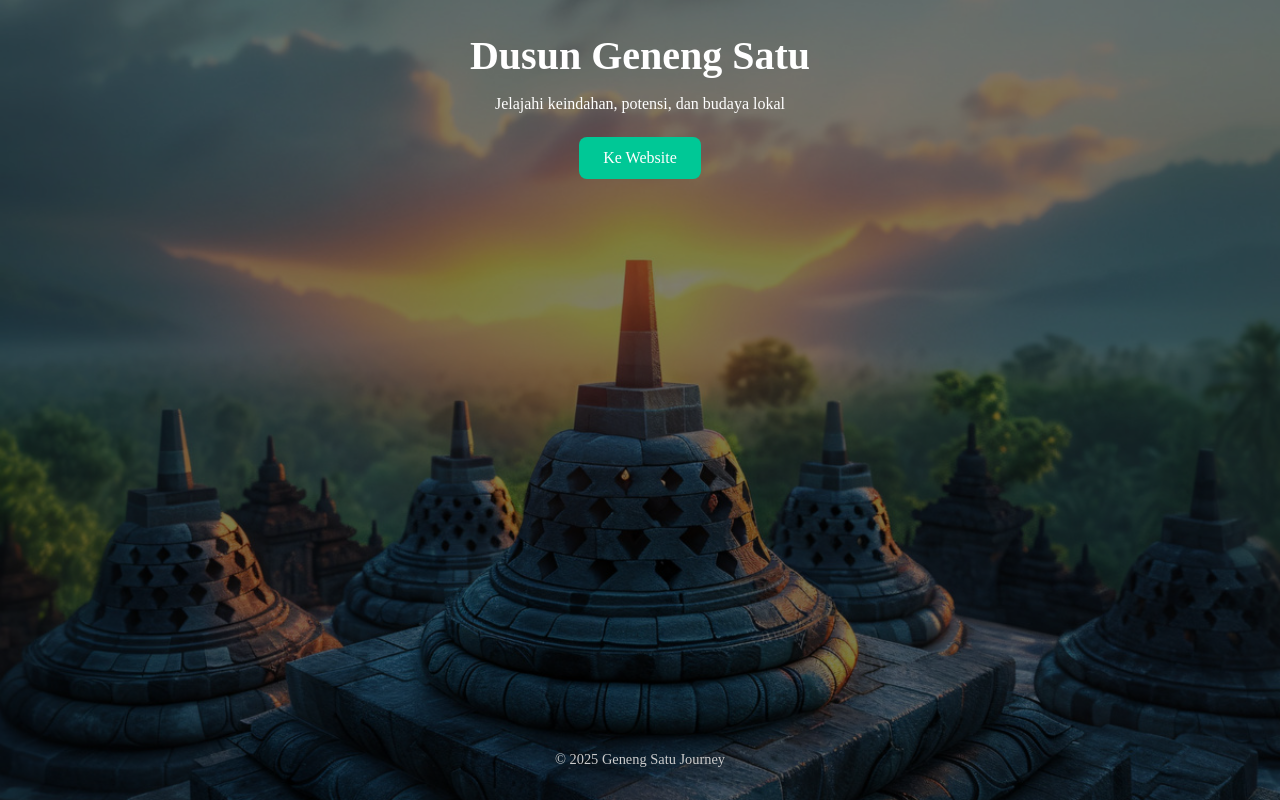
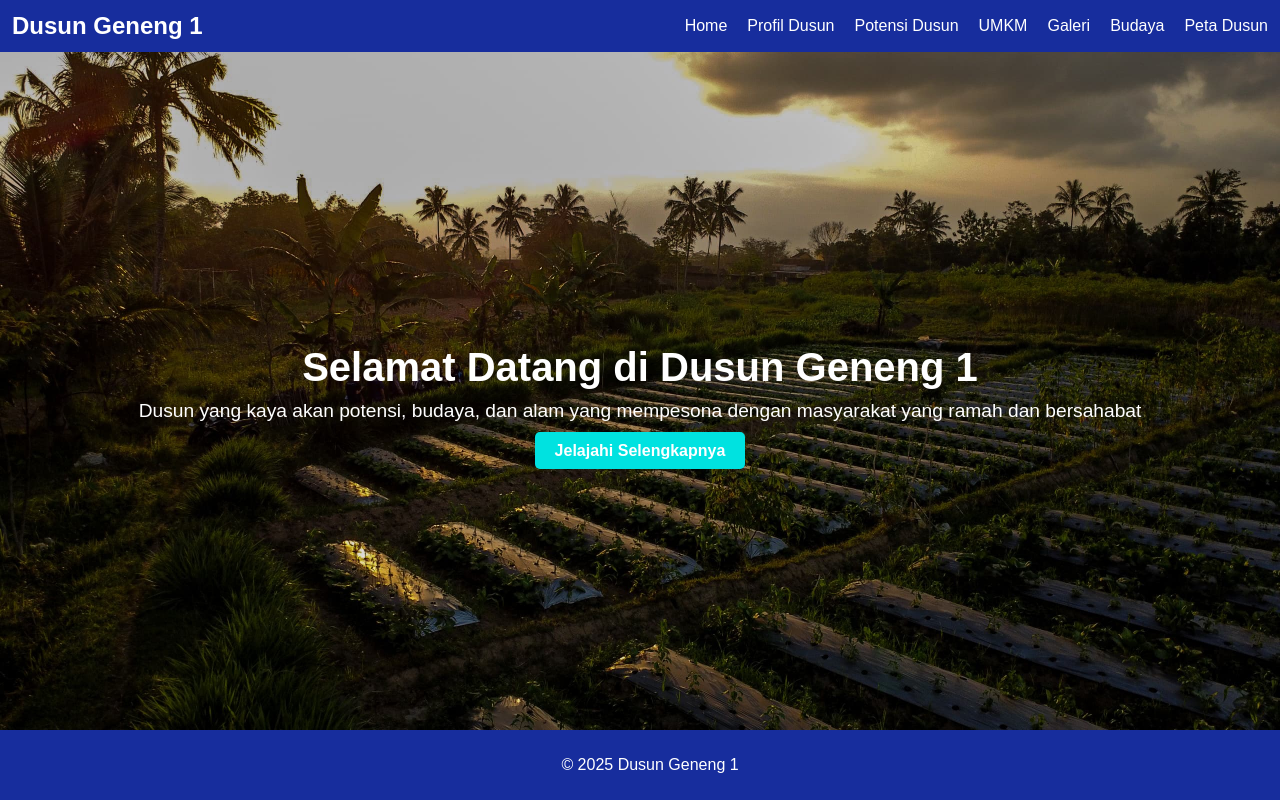
Before and after one commit to Natanmontilalu/profilegenengsatu_, a plain HTML site: page index.html in a window 1280 px wide. Drawn offline with Linux system fonts and the light colour scheme.

Commit message:
update ui

```diff
--- a/index.html
+++ b/index.html
@@ -1,26 +1,42 @@
 <!DOCTYPE html>
 <html lang="id">
 <head>
-  <link rel="stylesheet" href="style.css" />
-  <meta charset="UTF-8" />
-  <meta name="viewport" content="width=device-width, initial-scale=1.0" />
-  <title>Dusun Geneng Satu</title>
+    <meta charset="UTF-8">
+    <meta name="viewport" content="width=device-width, initial-scale=1.0">
+    <title>Dusun Geneng 1</title>
+    <link rel="stylesheet" href="style.css">
 </head>
 <body>
-  <div class="background">
-    <div class="overlay">
-      <header>
-        <h1>Dusun Geneng Satu</h1>
-        <p>Jelajahi keindahan, potensi, dan budaya lokal</p>
-      </header>
-      <section class="cta">
-        <a href="tentangdusun.html" class="btn">Ke Website</a>
-      </section>
+    <!-- Header -->
+    <header>
+        <div class="logo">
+            <h1>Dusun Geneng 1</h1>
+        </div>
+        <nav>
+            <ul>
+                <li><a href="index.html">Home</a></li>
+                <li><a href="profil.html">Profil Dusun</a></li>
+                <li><a href="potensidusun.html">Potensi Dusun</a></li>
+                <li><a href="umkm.html">UMKM</a></li>
+                <li><a href="galeri.html">Galeri</a></li>
+                <li><a href="budaya.html">Budaya</a></li>
+                <li><a href="peta.html">Peta Dusun</a></li>
+            </ul>
+        </nav>
+    </header>
 
-      <footer>
-        <p>&copy; 2025 Geneng Satu Journey</p>
-      </footer>
-    </div>
-  </div>
+    <!-- Hero Section -->
+    <section class="hero">
+        <div class="hero-content">
+            <h2>Selamat Datang di Dusun Geneng 1</h2>
+            <p>Dusun yang kaya akan potensi, budaya, dan alam yang mempesona dengan masyarakat yang ramah dan bersahabat</p>
+            <a href="dashboard.html" class="btn">Jelajahi Selengkapnya</a>
+        </div>
+    </section>
+
+    <!-- Footer -->
+    <footer>
+        <p>&copy; 2025 Dusun Geneng 1</p>
+    </footer>
 </body>
 </html>
--- a/script.js
+++ b/script.js
@@ -0,0 +1,3 @@
+window.onload = function() {
+    alert("Selamat Datang di Website Dusun Geneng 1");
+};
--- a/style.css
+++ b/style.css
@@ -1,70 +1,106 @@
-/* Reset dasar */
-* {
+/* General Styles */
+body {
+    font-family: Arial, sans-serif;
     margin: 0;
     padding: 0;
     box-sizing: border-box;
 }
 
-/* Background full screen */
-.background {
-  background-image: url("image/magelang.jpg");
-  background-size: cover;
-  background-position: center;
-  min-height: 100vh;
-  position: relative;
+header {
+    display: flex;
+    justify-content: space-between;
+    align-items: center;
+    padding: 12px;
+    background-color: #172d9d;
+    color: white;
 }
 
-/* Overlay agar teks terbaca */
-.overlay {
-  background-color: rgba(0, 0, 0, 0.5); /* efek gelap transparan */
-  min-height: 100vh;
+header .logo h1 {
+    margin: 0;
+    font-size: 1.5em;
+}
+
+nav ul {
+    list-style: none;
+    margin: 0;
+    padding: 0;
+    display: flex;
+}
+
+nav ul li {
+    margin-left: 20px;
+}
+
+nav ul li a {
     color: white;
+    text-decoration: none;
+    font-weight: medium;
+}
+
+.hero {
+    background: url('image/geneng1.jpeg') no-repeat center center/cover;
+    height: 700px;
     display: flex;
-  flex-direction: column;
+    justify-content: center;
     align-items: center;
-  justify-content: center;
-  padding: 2rem;
+    color: white;
     text-align: center;
 }
 
-/* Header dan judul */
-header h1 {
-  font-size: 2.5rem;
-  margin-bottom: 1rem;
+.hero-content h2 {
+    font-size: 2.5em;
+    margin: 0;
 }
 
-/* Button CTA */
-.cta .btn {
-  display: inline-block;
-  margin-top: 1.5rem;
-  background-color: #00c896;
-  color: white;
-  padding: 0.75rem 1.5rem;
-  border-radius: 8px;
-  font-size: 1rem;
-  text-decoration: none;
-  transition: background 0.3s ease;
+.hero-content p {
+    font-size: 1.2em;
+    margin: 10px 0 20px;
 }
 
-.cta .btn:hover {
-  background-color: #009d76;
+.btn {
+    background-color: #00e2e0;
+    padding: 10px 20px;
+    color: white;
+    text-decoration: none;
+    border-radius: 5px;
+    font-weight: bold;
 }
 
-/* Footer */
 footer {
-  margin-top: auto;
-  font-size: 0.9rem;
-  color: #ccc;
+    background-color: #172d9d;
+    color: white;
+    text-align: center;
+    padding:10px;
+    position: fixed;
+    width: 100%;
+    bottom: 0;
 }
 
-/* Responsif */
-@media (max-width: 768px) {
-  header h1 {
-    font-size: 2rem;
+/* Dashboard Styles */
+.dashboard {
+    padding: 20px;
+    text-align: center;
 }
 
-  nav ul {
-    flex-direction: column;
-    gap: 0.5rem;
+.cards {
+    display: grid;
+    grid-template-columns: repeat(auto-fit, minmax(250px, 1fr));
+    gap: 20px;
+    margin-top: 20px;
 }
+
+.card {
+    background-color: #f4f4f4;
+    padding: 20px;
+    border-radius: 10px;
+    box-shadow: 0 4px 8px rgba(0, 0, 0, 0.1);
+    text-align: center;
 }
+
+.card h3 {
+    margin: 0 0 10px;
+}
+
+.card p {
+    margin: 0 0 20px;
+}
```
Also changed, not shown: dashboard.html (added, +69 -0 lines), galeri.html (+11 -9 lines), potensidusun.html (+11 -4 lines), profil.html (added, +26 -0 lines), tentangdusun.html (+11 -4 lines), umkm.html (+11 -4 lines), image/LogoKKN.png (added), image/geneng1.jpeg (added), 1 other file. Lines whose indentation alone changed are shown as unchanged.
